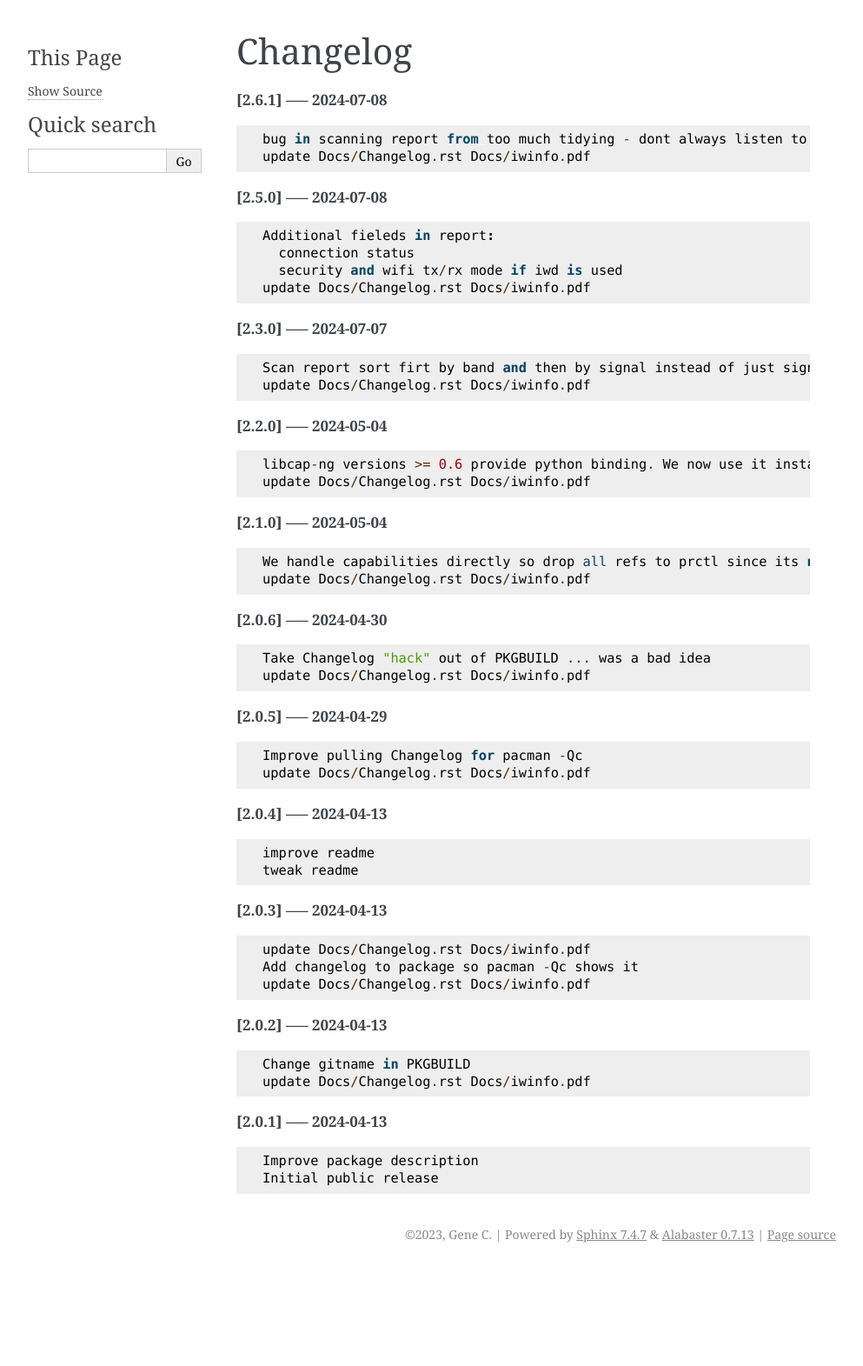
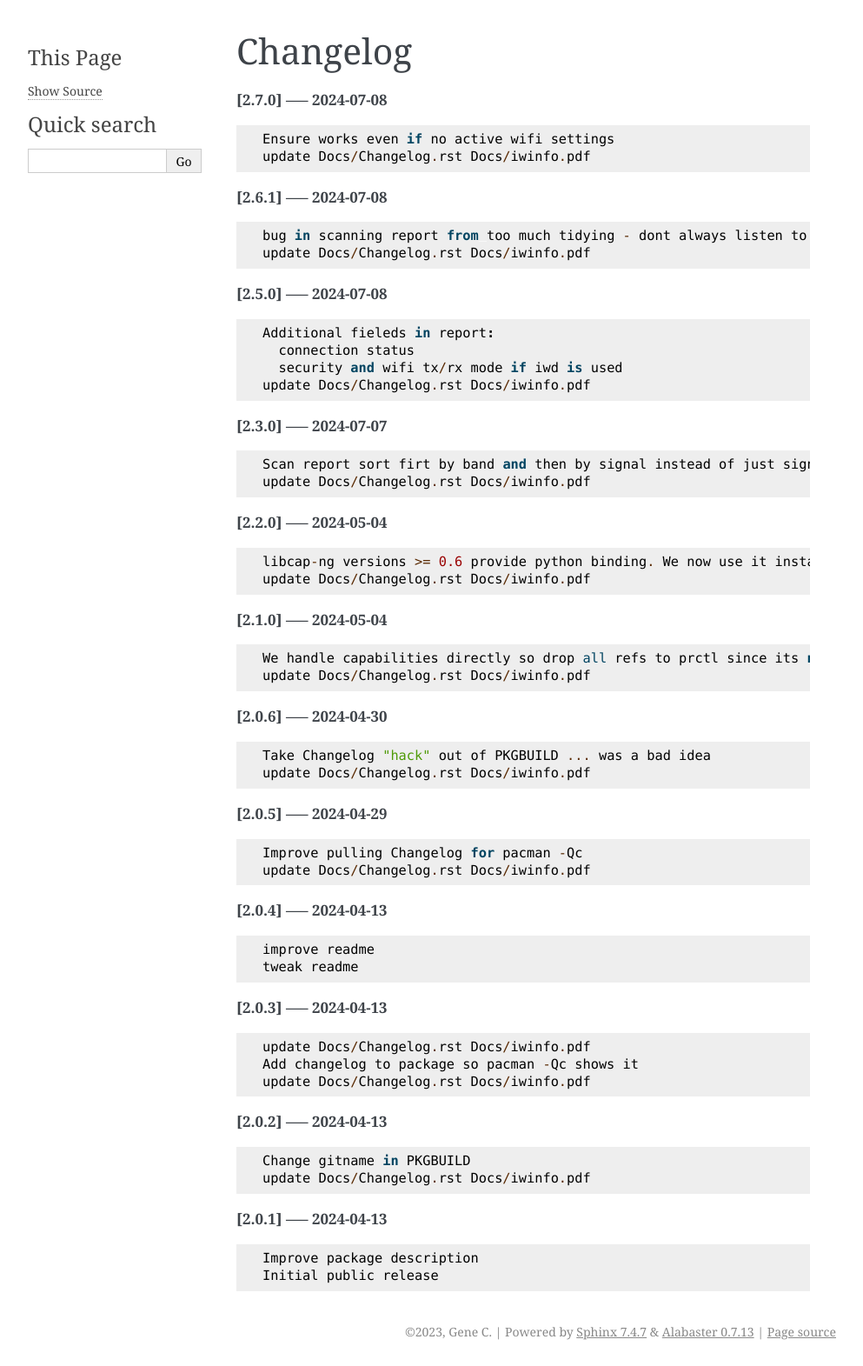
Before and after one commit to gene-git/iwinfo, a Sphinx documentation site: the page built from Docs/Changelog.rst, in a window 1280 px wide. Shown: the whole page at 87% size, without its empty margins (148-1141 px from the left). Built offline with Sphinx 7.4.7, drawn with Linux system fonts in a browser that asks for light colours; pages that are not in the unit, such as notebooks, are missing from menus; before the commit the page ends 1459 px from its top, so only the background shows below that.

Commit message:
update Docs/Changelog.rst Docs/iwinfo.pdf

```diff
--- a/Docs/Changelog.rst
+++ b/Docs/Changelog.rst
@@ -1,5 +1,11 @@
 Changelog
 =========
+
+**[2.7.0] ----- 2024-07-08** ::
+
+	    Ensure works even if no active wifi settings
+	    update Docs/Changelog.rst Docs/iwinfo.pdf
+
 
 **[2.6.1] ----- 2024-07-08** ::
 
```
Also changed, not shown: 1 other file.
